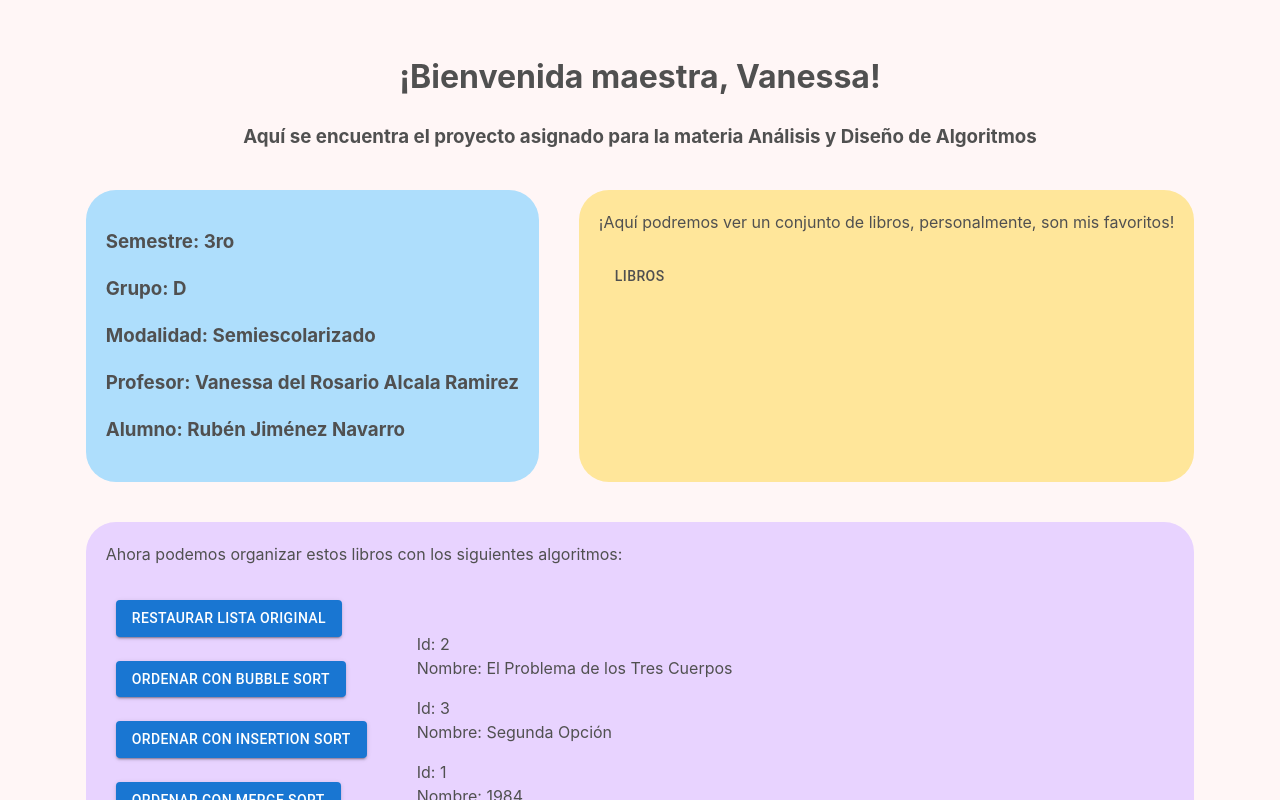
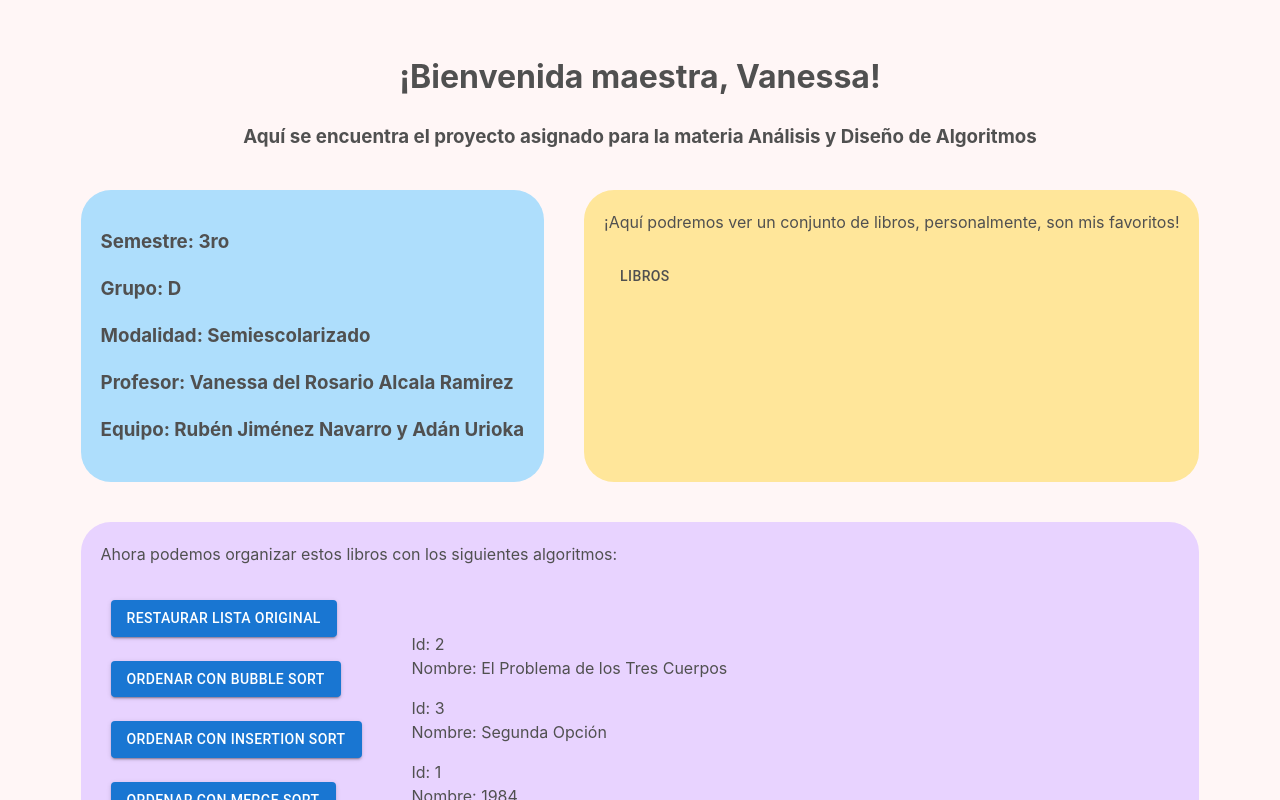
Before and after one commit to rubennight/Proyecto_ADA, a React (Vite) app: page / in a window 1280 px wide. Shown: the top 800 px of the page. Built offline with nearby package versions, Linux system fonts and the light colour scheme.

Commit message:
just one more thing

```diff
--- a/src/App.jsx
+++ b/src/App.jsx
@@ -44,7 +44,7 @@ function App() {
         <h3>Grupo: D</h3>
         <h3>Modalidad: Semiescolarizado</h3>
         <h3>Profesor: Vanessa del Rosario Alcala Ramirez</h3>
-        <h3>Alumno: Rubén Jiménez Navarro</h3>
+        <h3>Equipo: Rubén Jiménez Navarro y Adán Urioka</h3>
       </Box>
 
 
```
